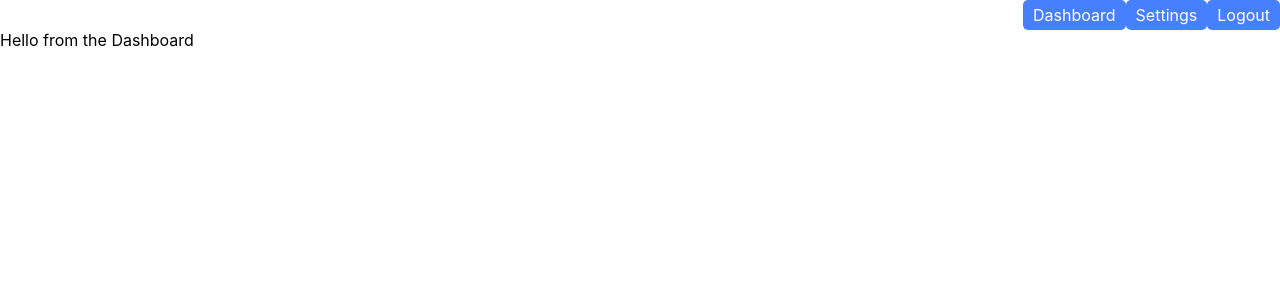
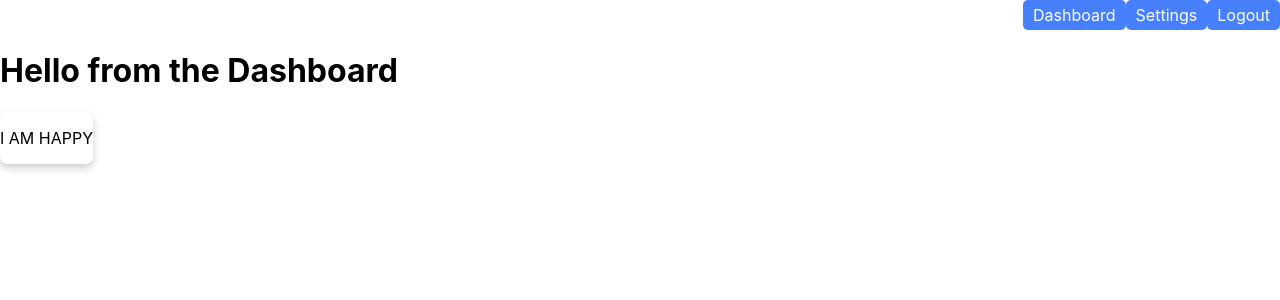
Before and after one commit to Gringo-Grego/error-tracker, a React (Create React App) app: page /dashboard in a window 1280 px wide. Both pictures are taken after typing "Sample", "Sample123" into the empty fields and a click on the button "Login". Shown: the top 300 px of the page. Built offline with nearby package versions, Linux system fonts and the light colour scheme.

Commit message:
themes context can be updated

```diff
--- a/src/App.js
+++ b/src/App.js
@@ -11,17 +11,20 @@ import './styling/colors.css';
 import Login from './views/Login/Login';
 import Browse from './views/Browse/Browse';
 
-import {THEMES} from './styling/Themes';
+import { THEMES } from './styling/Themes';
 import { ThemeContext } from './Contexts/ThemeContext';
+import Settings from './views/Settings/Settings';
 function App() {
-  const [theme, setTheme ]= useState('light');
+  const [theme, setTheme] = useState('light');
   return (
-    <ThemeContext.Provider value = {theme, setTheme}>
-    <div className="App" style= {THEMES[theme]}>
+
+    <div className="App" style={THEMES[theme]}>
 
       <Router>
+        <ThemeContext.Provider value={{theme, setTheme}}>
           <Switch >
-                <ProtectedRoute exact path="/dashboard" Component={Dashboard} />
+            <ProtectedRoute exact path="/dashboard" component={Dashboard}/>
+            <ProtectedRoute exact path="/settings" component={Settings} />
             <Route exact path="/">
               <Login />
             </Route>
@@ -29,9 +32,10 @@ function App() {
               <Browse />
             </Route>
           </Switch>
+        </ThemeContext.Provider>
       </Router>
     </div>
-    </ThemeContext.Provider>
+
   );
 }
 
--- /dev/null
+++ b/src/Components/Molecules/Card/Card.js
@@ -0,0 +1,9 @@
+import React from 'react';
+import styles from './card.module.css';
+
+const Card = ({children})=>{
+    return (<div className = {styles.card}>
+{children}
+    </div>)
+}
+export default Card;
--- /dev/null
+++ b/src/Components/Molecules/Card/card.module.css
@@ -0,0 +1,14 @@
+.card{
+    box-shadow: 0 4px 8px 0 rgba(0,0,0,0.2);
+  transition: 0.3s;
+  display: inline-block;
+  border-radius: .5em;
+}
+.card:hover {
+    box-shadow: 0 8px 16px 0 rgba(0,0,0,0.2);
+  }
+
+  /* Add some padding inside the card container */
+  .container {
+    padding: 2px 16px;
+  }
--- a/src/auth/protected.route.js
+++ b/src/auth/protected.route.js
@@ -1,11 +1,14 @@
 import React from "react";
 import { Route, Redirect } from "react-router-dom";
+import Topnav from "../navigation/Topnav";
 // import auth from "./auth";
 
 export const ProtectedRoute = ({
-  Component,
+  component,
+  hideTopNav,
   ...rest
 }) => {
+  let Component = component;
   return (
     <Route
       {...rest}
@@ -13,7 +16,10 @@ export const ProtectedRoute = ({
         if (localStorage.getItem("token")) {
           // alert(localStorage.getItem("token"))
         //   if(localStorage.getItem('user')){
-            return <Component {...props} />;
+            return <div>
+              {hideTopNav?null:<Topnav />}
+              <Component {...props} />
+              </div>;
         //   }
           // else{
 
--- a/src/views/Dashboard/Dashboard.js
+++ b/src/views/Dashboard/Dashboard.js
@@ -1,4 +1,5 @@
 import React from "react";
+import Card from "../../Components/Molecules/Card/Card";
 import Topnav from "../../navigation/Topnav";
 import styles from './Dashboard.module.css';
 // import exclamationMark from '../../images/exclamation.svg';
@@ -6,8 +7,12 @@ import styles from './Dashboard.module.css';
 const Dashboard = () => {
     return (
         <div className = {styles.main}>
-            <Topnav />
-            Hello from the Dashboard
+
+            <h1>Hello from the Dashboard</h1>
+            <Card>
+                <p>I AM HAPPY</p>
+            </Card>
+
         </div>
     )
 }
--- /dev/null
+++ b/src/views/Settings/Settings.js
@@ -0,0 +1,13 @@
+import React, { useContext } from 'react';
+import Button from '../../Components/Atoms/Button/Button';
+import {ThemeContext} from '../../Contexts/ThemeContext';
+
+
+const Settings = ({history})=>{
+    const {theme, setTheme} = useContext(ThemeContext);
+return(
+<div>
+        <Button content ='Toggle Theme' onClick={()=>{setTheme(theme==='light'?'dark':'light')}}/>
+    </div>
+)}
+export default Settings;
```
Also changed, not shown: 1 other file (tests, documents, lock files or other folders). Lines whose indentation alone changed are shown as unchanged.
